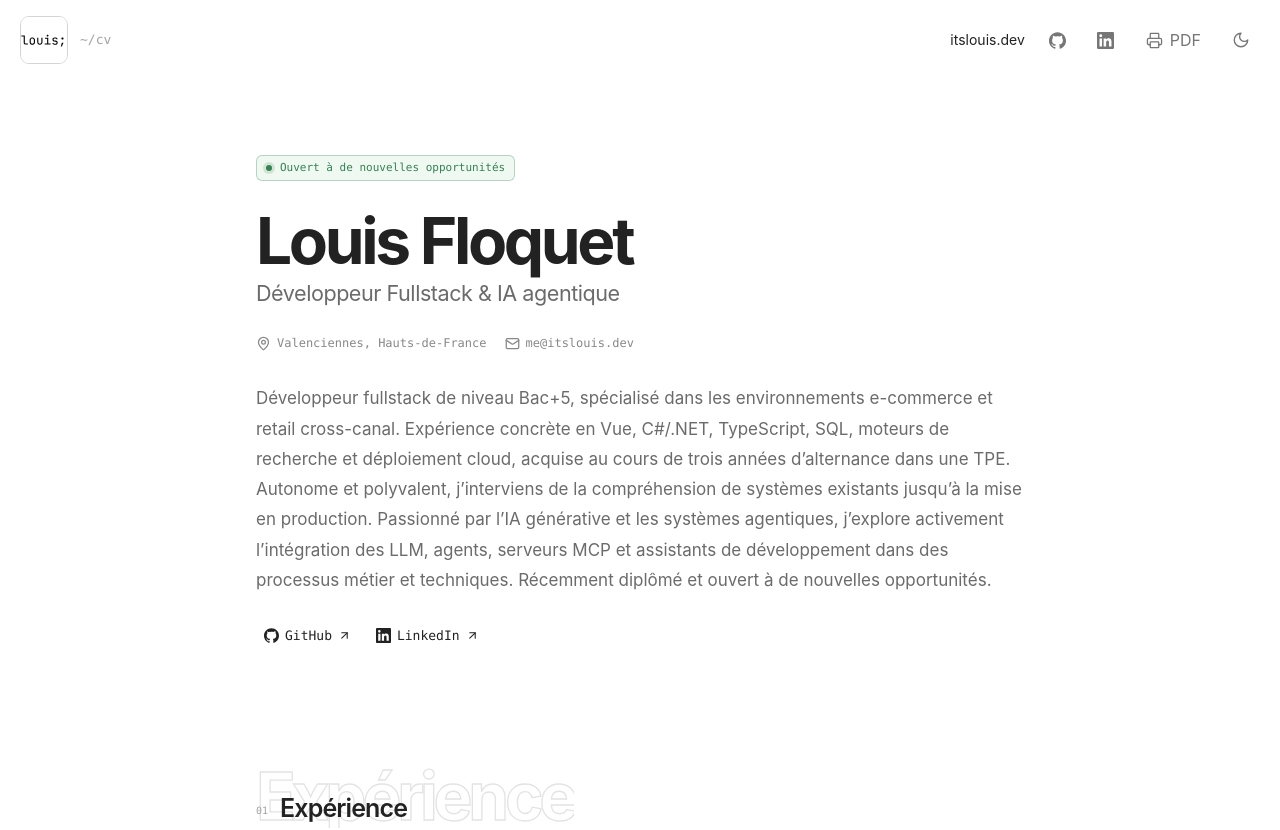
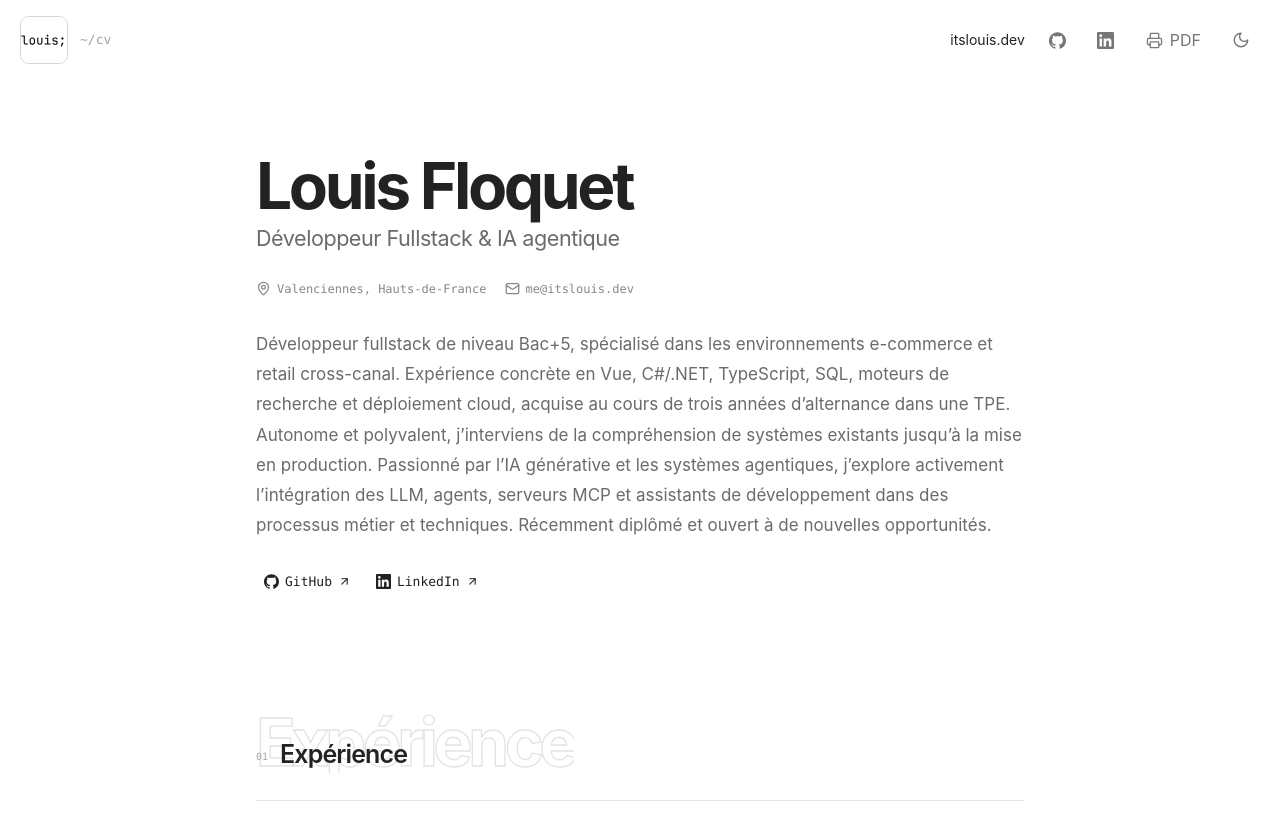
Before and after one commit to itsmelouis/cv.itslouis.dev, a Vue app: page / in a window 1280 px wide. Shown: the top 830 px of the page. Built offline with nearby package versions, Linux system fonts and the light colour scheme; a web font is replaced by a local one.

Commit message:
fix: remove useless badge

```diff
--- a/src/App.vue
+++ b/src/App.vue
@@ -26,8 +26,6 @@ const themeProperties = [
   '--border',
   '--border-strong',
   '--inverse',
-  '--success',
-  '--success-bg',
   '--dot-color',
   '--header-bg',
 ]
@@ -193,7 +191,6 @@ onUnmounted(() => {
 
     <main class="resume page-content mx-auto w-[min(calc(100%_-_40px),48rem)] pt-[126px] pb-20 min-[721px]:w-[min(calc(100%_-_64px),48rem)] min-[721px]:pt-[152px] min-[721px]:pb-28">
       <section class="hero relative" aria-labelledby="name">
-        <div class="availability mb-[26px] inline-flex items-center gap-2 rounded-md border border-[color-mix(in_srgb,var(--success)_30%,transparent)] bg-success-bg px-[9px] py-[5px] font-mono text-[11px] leading-[1.2] text-success"><span class="size-1.5 rounded-full bg-current shadow-[0_0_0_3px_color-mix(in_srgb,var(--success)_16%,transparent)]" aria-hidden="true"></span> Ouvert à de nouvelles opportunités</div>
         <h1 id="name" class="mb-0.5 text-[clamp(2.6rem,7vw,4rem)] leading-[1.05] font-[650] tracking-[-0.052em] text-text">{{ resume.basics.name }}</h1>
         <p class="role mb-6 text-[clamp(1.1rem,3vw,1.35rem)] tracking-[-0.022em] text-text-soft">{{ resume.basics.label }}</p>
 
--- a/src/style.css
+++ b/src/style.css
@@ -42,8 +42,6 @@
   --color-border: var(--border);
   --color-border-strong: var(--border-strong);
   --color-inverse: var(--inverse);
-  --color-success: var(--success);
-  --color-success-bg: var(--success-bg);
   --font-sans: var(--sans);
   --font-mono: var(--mono);
 }
@@ -59,8 +57,6 @@
   --border: var(--color-graphite-200);
   --border-strong: var(--color-graphite-300);
   --inverse: #ffffff;
-  --success: #348352;
-  --success-bg: #eff8f1;
   --dot-color: rgba(0, 0, 0, 0.15);
   --header-bg: rgba(255, 255, 255, 0.82);
   --mono: ui-monospace, SFMono-Regular, Menlo, Monaco, Consolas, "Liberation Mono", monospace;
@@ -86,8 +82,6 @@
   --border: var(--color-graphite-800);
   --border-strong: var(--color-graphite-700);
   --inverse: var(--color-graphite-900);
-  --success: #72c18a;
-  --success-bg: #2b3d30;
   --dot-color: rgba(255, 255, 255, 0.1);
   --header-bg: rgba(34, 34, 34, 0.82);
   color-scheme: dark;
@@ -285,7 +279,6 @@ html.theme-transitioning *::after {
 
   .app-header,
   .to-top-button,
-  .availability,
   .site-footer {
     display: none !important;
   }
```
